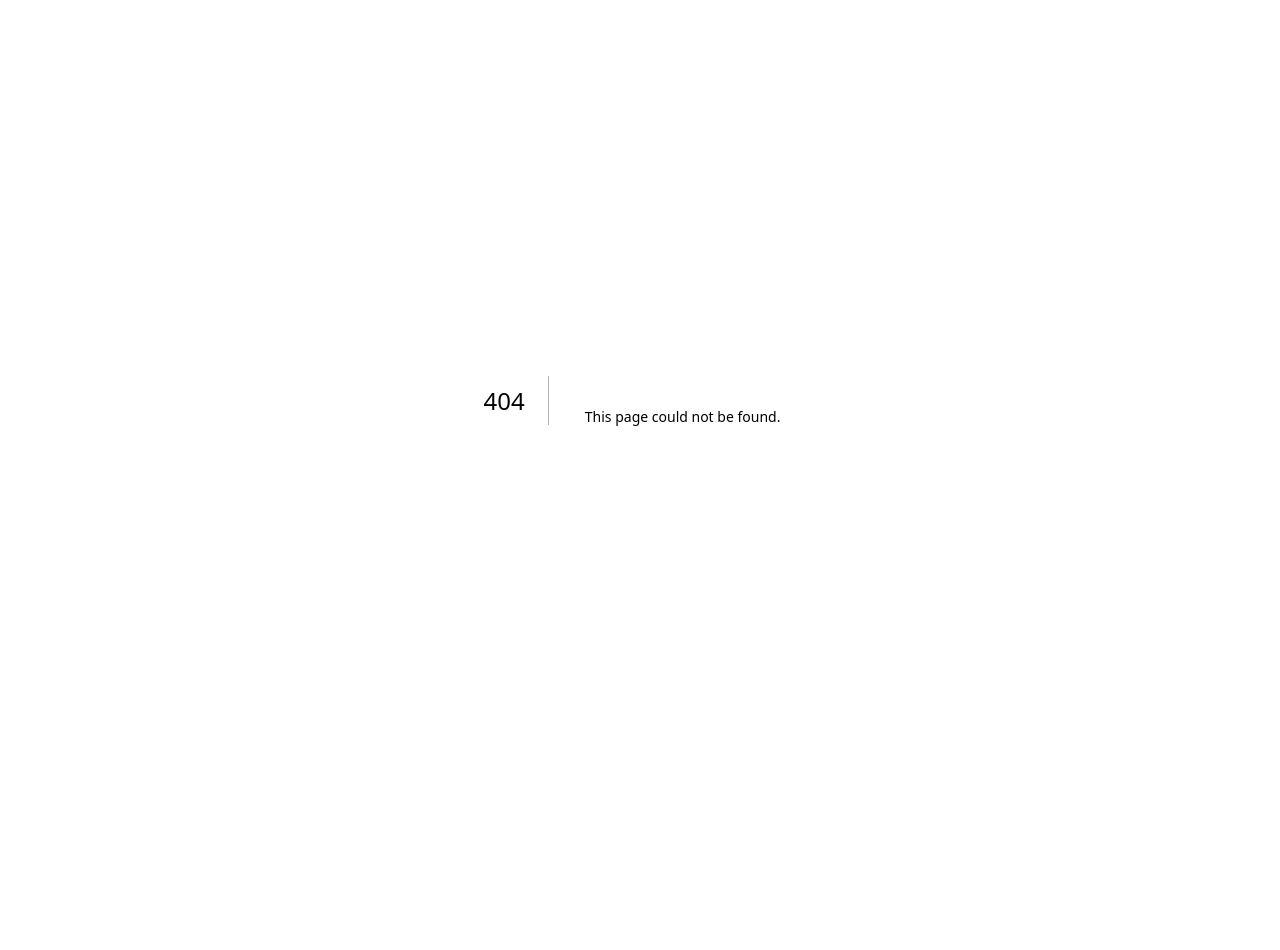
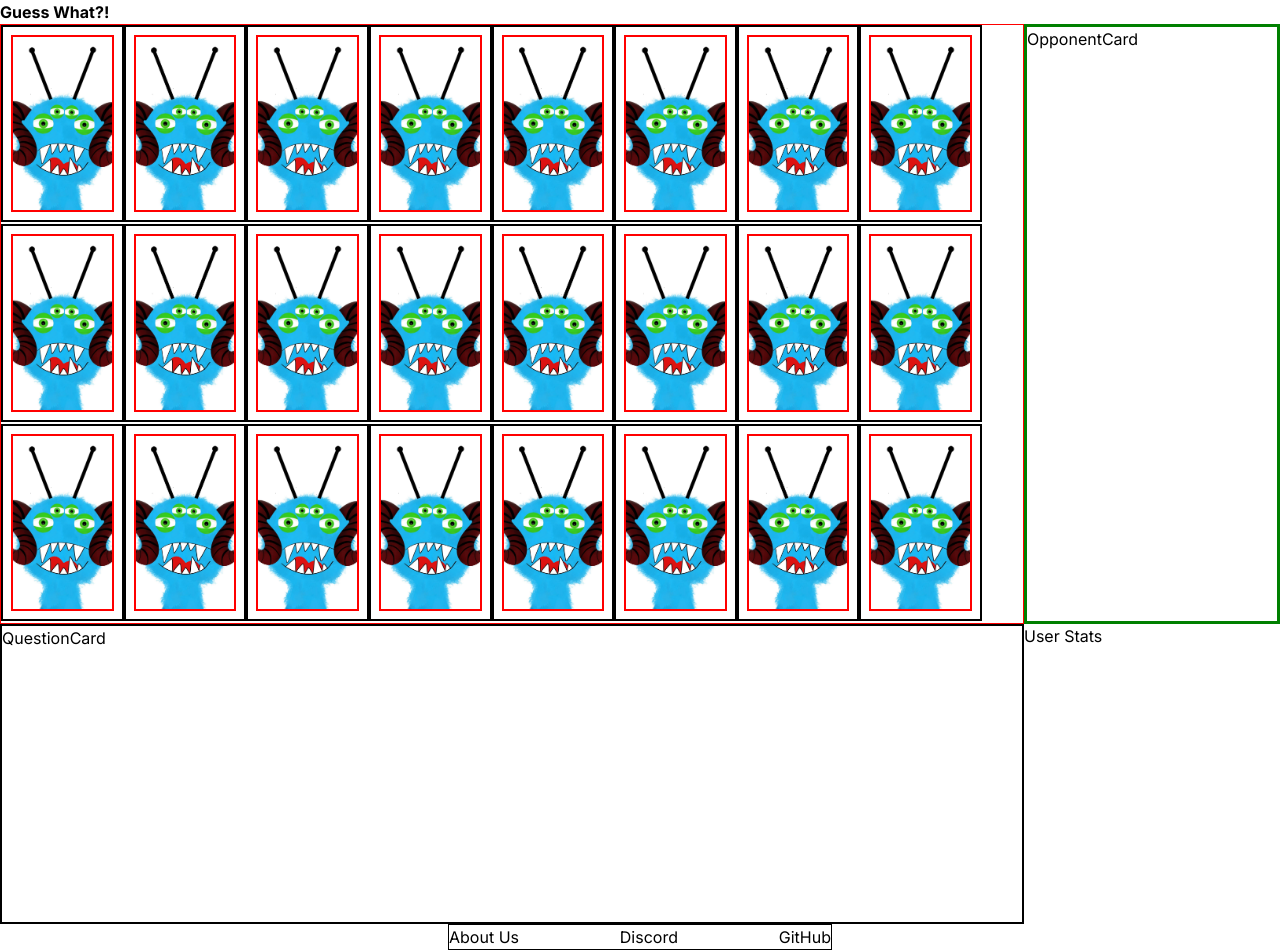
Before and after one commit to mikesealey/guess-what-fe, a Next.js app: page /gameboard in a window 1280 px wide. Before the commit this address had no page. Before the commit the page ends 832 px from the top, so only its background shows below. Built offline with nearby package versions, Linux system fonts and the light colour scheme.

Commit message:
updates with styling and gameboard page

```diff
--- /dev/null
+++ b/app/gameboard/page.jsx
@@ -0,0 +1,21 @@
+import { Footer } from '@/components/Footer';
+import Gameboard from '@/components/Gameboard';
+import { Header } from '@/components/Header';
+import OpponentCard from '@/components/OpponentCard';
+import QuestionCard from '@/components/QuestionCard';
+
+export default function GameBoard() {
+  return (
+    <>
+      <Header />
+      <div className="game-wrapper">
+        <Gameboard />
+        <QuestionCard />
+
+        <OpponentCard />
+        <h1>User Stats</h1>
+      </div>
+      <Footer />
+    </>
+  );
+}
--- a/app/globals.css
+++ b/app/globals.css
@@ -2,10 +2,7 @@
 @tailwind components;
 @tailwind utilities;
 
-*{
 
-    padding:0.5rem;
-}
 
 .landingcard{
     border:1px solid black;
@@ -44,3 +41,51 @@ button{
     width:20vw;
 
 }
+
+
+
+.game-wrapper{
+    display: grid;
+    grid-template-columns: 2fr 1fr;
+    grid-template-rows: 2fr 1fr;
+}
+
+
+.gameboard{
+
+    display:flex;
+    flex-wrap: wrap;
+    height:75vh;
+    max-width: 80vw;
+    border:1px solid red;
+    aspect-ratio: 8/3;
+
+}
+
+.questioncard{
+    grid-row: 2;
+    border: 2px solid black;
+}
+
+.opponentcard{
+
+    grid-column: 2;
+    border: 3px solid green;
+}
+
+
+.aliencard{
+    height:33%;
+    width: 12%;
+    padding: 0.5rem;
+    border: 2px solid black;
+
+}
+
+img{
+
+    height:100%;
+    width: 100%;
+    object-fit: cover;
+    border:2px solid red;
+}
--- /dev/null
+++ b/components/AlienCard.jsx
@@ -0,0 +1,7 @@
+export default function AlienCard() {
+  return (
+    <div className="aliencard">
+      <img src="assets/alien prototype.jpg" />
+    </div>
+  );
+}
--- /dev/null
+++ b/components/Gameboard.jsx
@@ -0,0 +1,41 @@
+import AlienCard from './AlienCard';
+
+export default function Gameboard() {
+  //useEffect that gets the aliens from a get request and sets them as state
+  //inside return statement map over them
+  //return the component AlienCard
+  const demoArray = [
+    'a1',
+    'a2',
+    'a3',
+    'a4',
+    'a5',
+    'a6',
+    'a7',
+    'a8',
+    'a9',
+    'a10',
+    'a11',
+    'a12',
+    'a13',
+    'a14',
+    'a15',
+    'a16',
+    'a17',
+    'a18',
+    'a19',
+    'a20',
+    'a21',
+    'a22',
+    'a23',
+    'a24',
+  ];
+
+  return (
+    <div className="gameboard">
+      {demoArray.map((alien) => {
+        return <AlienCard alien={alien} />;
+      })}
+    </div>
+  );
+}
--- /dev/null
+++ b/components/OpponentCard.jsx
@@ -0,0 +1,3 @@
+export default function OpponentCard() {
+  return <div className="opponentcard">OpponentCard</div>;
+}
--- /dev/null
+++ b/components/QuestionCard.jsx
@@ -0,0 +1,3 @@
+export default function QuestionCard() {
+  return <div className="questioncard">QuestionCard</div>;
+}
```
Also changed, not shown: public/assets/alien prototype.jpg (added).
